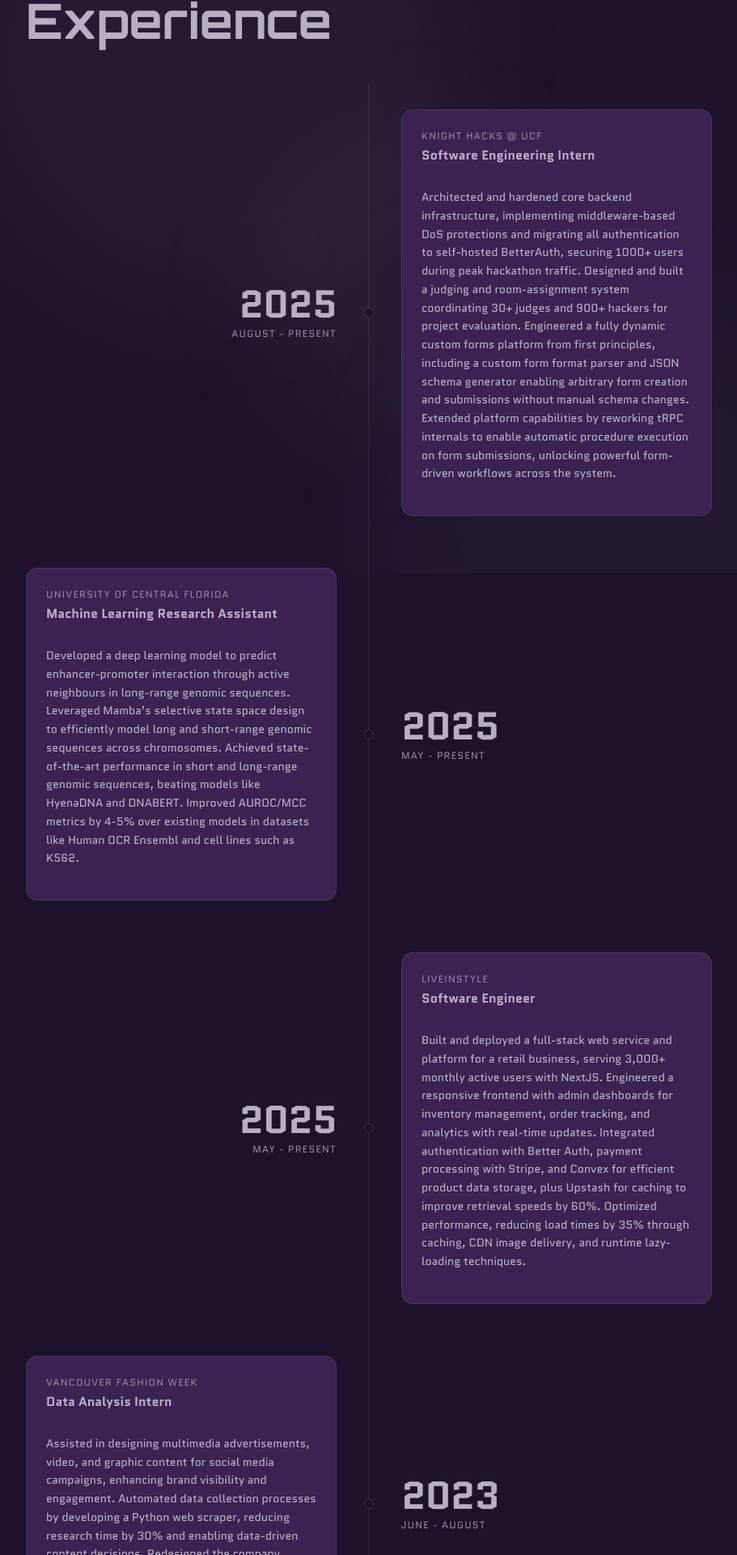
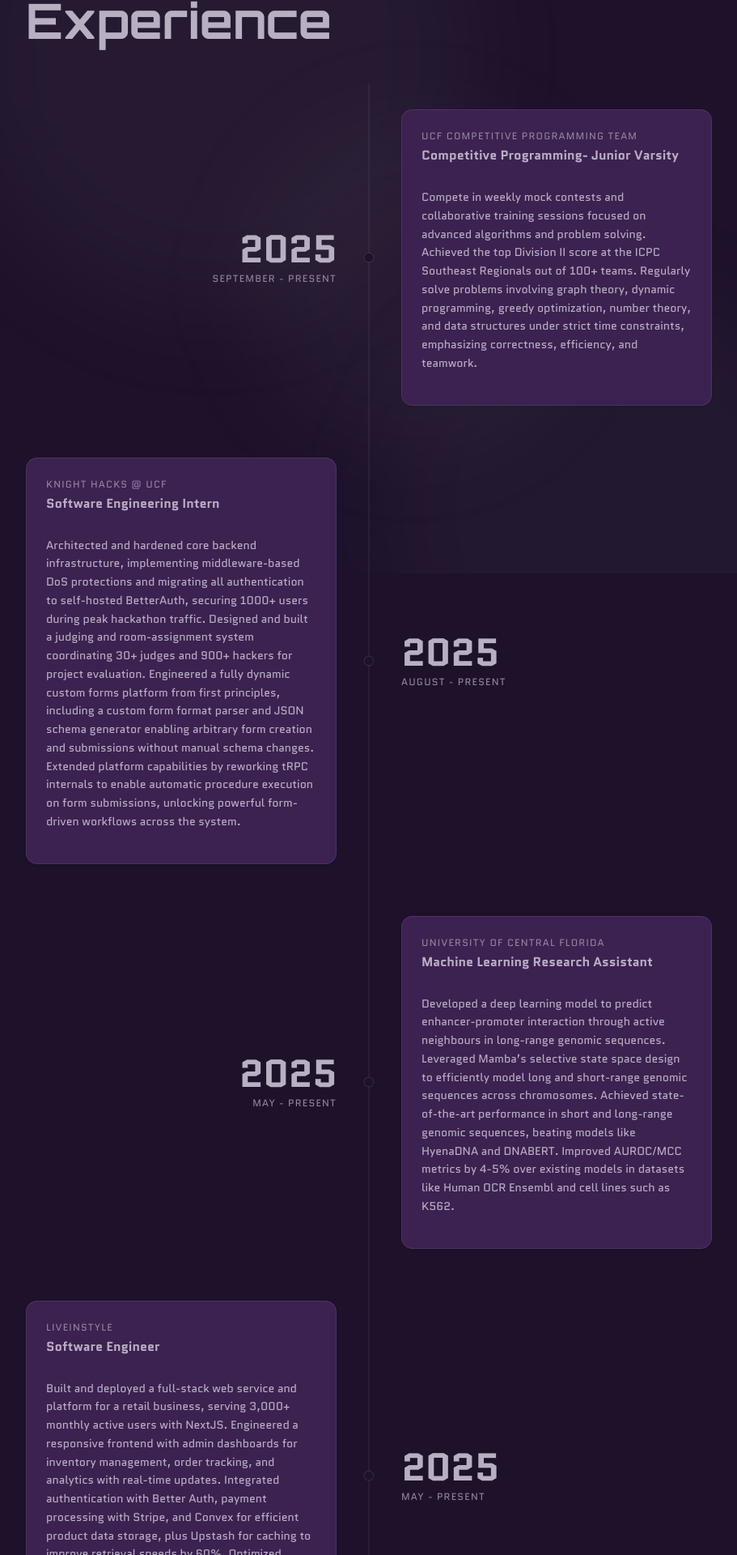
Before and after one commit to DGoel1602/portfolio, a Next.js app: page /experience in a window 1280 px wide. Shown: the part 92-2012 px from the top of the page at 81% size, without its empty margins (184-1095 px from the left). Built offline with nearby package versions, Linux system fonts and the light colour scheme.

Commit message:
feat: add ucfpt

```diff
--- a/app/experience/page.tsx
+++ b/app/experience/page.tsx
@@ -6,6 +6,17 @@ import CardBlock from "./_components/cardBlock";
 import ConnectorDot from "./_components/connecter";
 
 const experiences = [
+	{
+  year: "2025",
+  month: "September",
+  endYear: "Present",
+  endMonth: "",
+  isCurrent: true,
+  title: "Competitive Programming- Junior Varsity",
+  company: "UCF Competitive Programming Team",
+  description:
+    "Compete in weekly mock contests and collaborative training sessions focused on advanced algorithms and problem solving. Achieved the top Division II score at the ICPC Southeast Regionals out of 100+ teams. Regularly solve problems involving graph theory, dynamic programming, greedy optimization, number theory, and data structures under strict time constraints, emphasizing correctness, efficiency, and teamwork.",
+},
   {
     year: "2025",
     month: "August",
```
